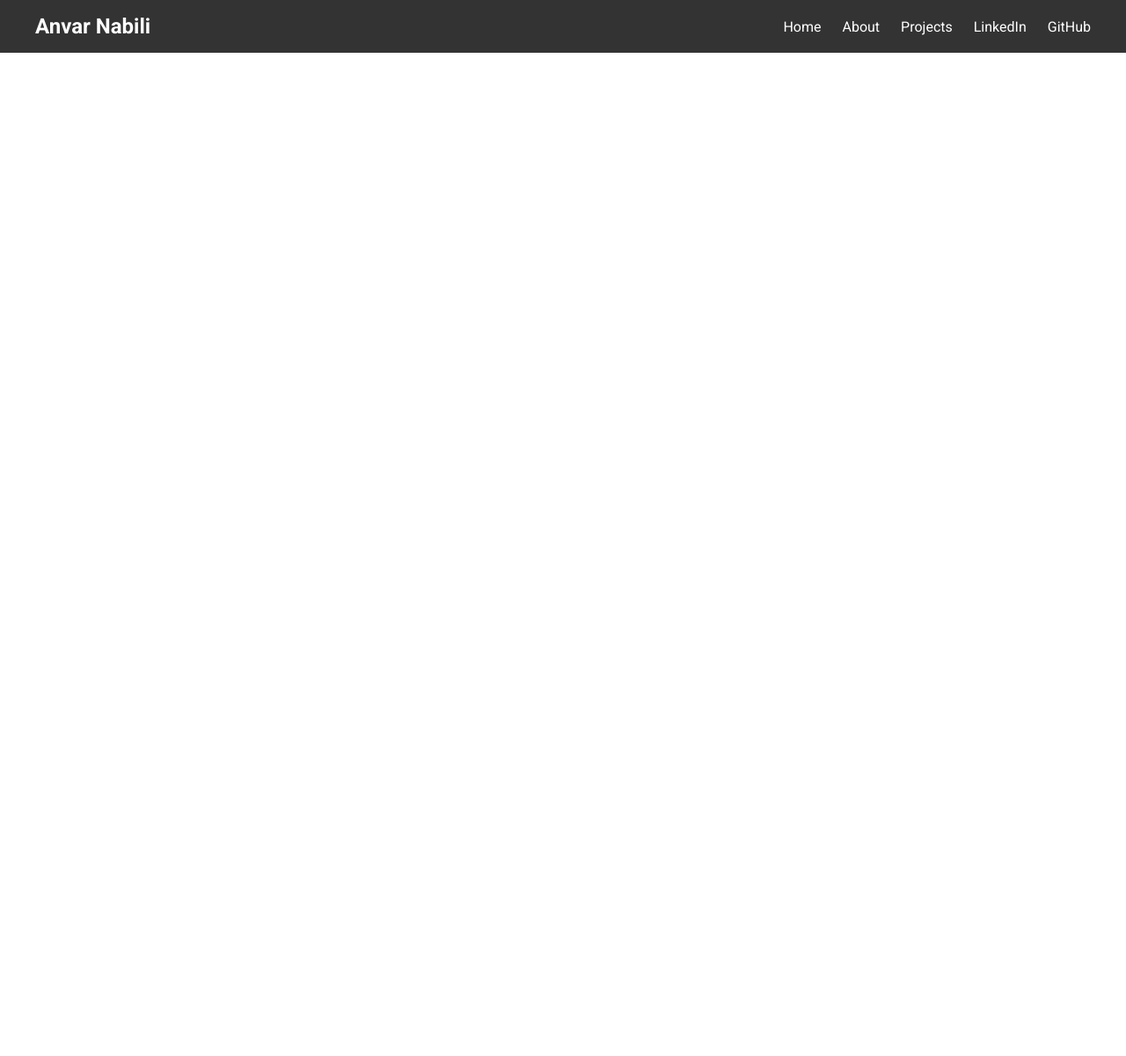
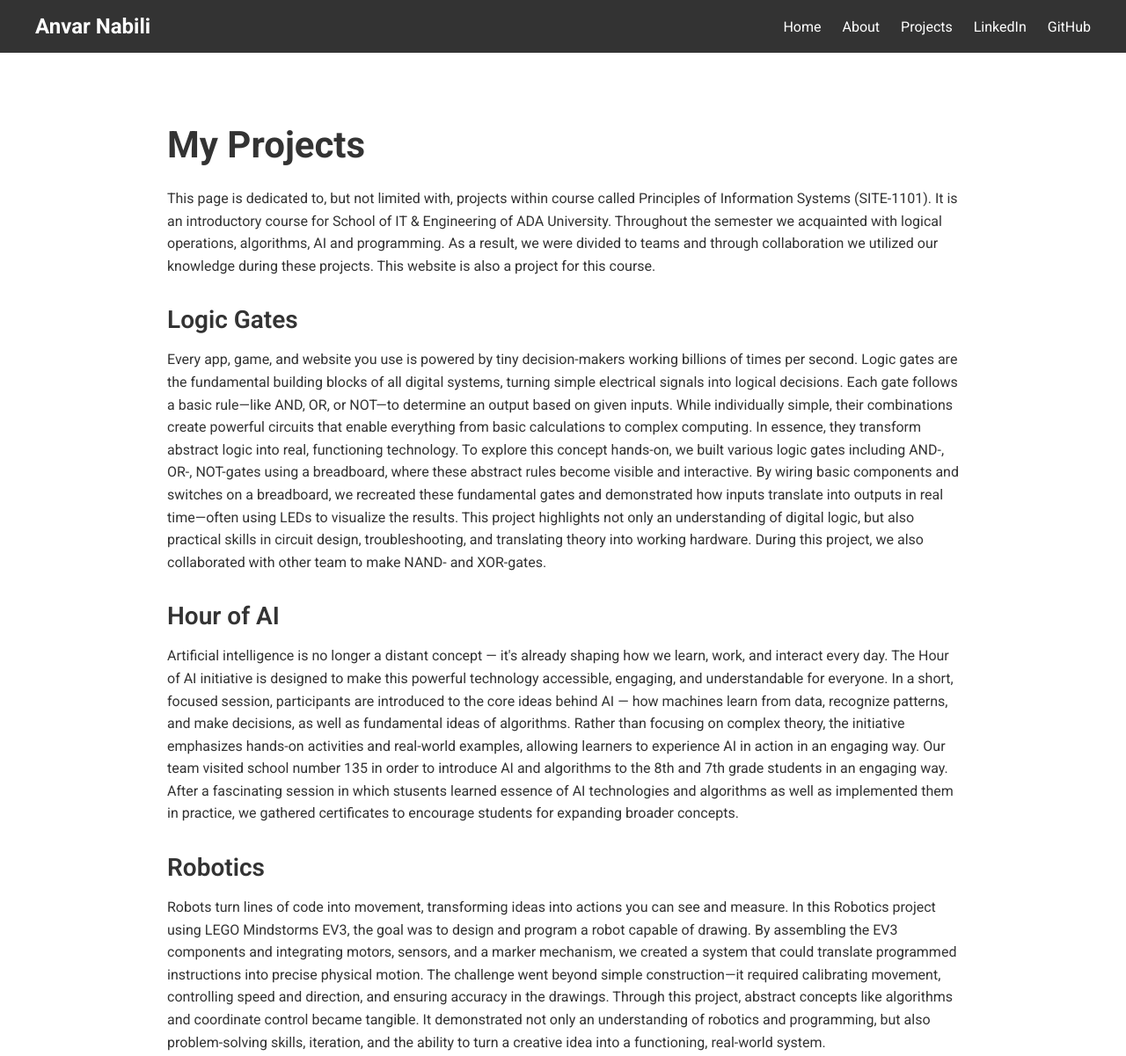
Before and after one commit to ANVAR-99/ANVAR-99.github.io, a plain HTML site: page projects.html in a window 1280 px wide. Shown: the whole page at 88% size. Before the commit the page ends 800 px from the top, so only its background shows below. Drawn offline with Linux system fonts and the light colour scheme.

Commit message:
preliminary version of projects section with descriptions was added

```diff
--- a/projects.html
+++ b/projects.html
@@ -22,5 +22,48 @@
       </ul>
     </nav>
   </header>
+
+  <section class="projects">
+    <div class="projects-container">
+      <h1>My Projects</h1>
+      <p>
+        This page is dedicated to, but not limited with, projects within course called Principles of Information Systems (SITE-1101).
+        It is an introductory course for School of IT & Engineering of ADA University.
+        Throughout the semester we acquainted with logical operations, algorithms, AI and programming.
+        As a result, we were divided to teams and through collaboration we utilized our knowledge during these projects.
+        This website is also a project for this course.</p>
+      <h2>Logic Gates</h2>
+      <p>
+        Every app, game, and website you use is powered by tiny decision-makers working billions of times per second.
+        Logic gates are the fundamental building blocks of all digital systems, turning simple electrical signals into logical decisions.
+        Each gate follows a basic rule—like AND, OR, or NOT—to determine an output based on given inputs.
+        While individually simple, their combinations create powerful circuits that enable everything from basic calculations to complex computing.
+        In essence, they transform abstract logic into real, functioning technology.
+        To explore this concept hands-on, we built various logic gates including AND-, OR-, NOT-gates using a breadboard, where these abstract rules become visible and interactive.
+        By wiring basic components and switches on a breadboard, we recreated these fundamental gates and demonstrated how inputs translate into outputs in real time—often using LEDs to visualize the results.
+        This project highlights not only an understanding of digital logic, but also practical skills in circuit design, troubleshooting, and translating theory into working hardware.
+        During this project, we also collaborated with other team to make NAND- and XOR-gates.
+      </p>
+
+      <h2>Hour of AI</h2>
+      <p>
+        Artificial intelligence is no longer a distant concept — it's already shaping how we learn, work, and interact every day.
+        The Hour of AI initiative is designed to make this powerful technology accessible, engaging, and understandable for everyone. In a short, focused session, participants are introduced to the core ideas behind AI — how machines learn from data, recognize patterns, and make decisions, as well as fundamental ideas of algorithms.
+        Rather than focusing on complex theory, the initiative emphasizes hands-on activities and real-world examples, allowing learners to experience AI in action in an engaging way.
+        Our team visited school number 135 in order to introduce AI and algorithms to the 8th and 7th grade students in an engaging way.
+        After a fascinating session in which stusents learned essence of AI technologies and algorithms as well as implemented them in practice, we gathered certificates to encourage students for expanding broader concepts.
+      </p>
+
+      <h2>Robotics</h2>
+      <p>
+        Robots turn lines of code into movement, transforming ideas into actions you can see and measure.
+
+        In this Robotics project using LEGO Mindstorms EV3, the goal was to design and program a robot capable of drawing. By assembling the EV3 components and integrating motors, sensors, and a marker mechanism, we created a system that could translate programmed instructions into precise physical motion. The challenge went beyond simple construction—it required calibrating movement, controlling speed and direction, and ensuring accuracy in the drawings.
+
+        Through this project, abstract concepts like algorithms and coordinate control became tangible. It demonstrated not only an understanding of robotics and programming, but also problem-solving skills, iteration, and the ability to turn a creative idea into a functioning, real-world system.
+      </p>
+    </div>
+  </section>
+
 </body>
 </html>
--- a/style.css
+++ b/style.css
@@ -169,6 +169,38 @@ header {
   margin-bottom: var(--spacing-sm);
 }
 
+.projects {
+  background-color: var(--background-color);
+  color: var(--text-color);
+  padding: 80px var(--spacing-xl);
+}
+
+.projects-container {
+  max-width: 900px;
+  margin: 0 auto;
+}
+
+.projects h1 {
+  font-size: 42px;
+  font-weight: 700;
+  margin-bottom: var(--spacing-lg);
+  color: var(--primary-color);
+}
+
+.projects h2 {
+  font-size: 28px;
+  font-weight: 600;
+  margin-top: var(--spacing-xl);
+  margin-bottom: var(--spacing-md);
+  color: var(--primary-color);
+}
+
+.projects p {
+  font-size: var(--font-size-base);
+  line-height: 1.6;
+  margin-bottom: var(--spacing-md);
+}
+
 /* Responsive Design */
 @media (max-width: 768px) {
   .nav-links {
```
